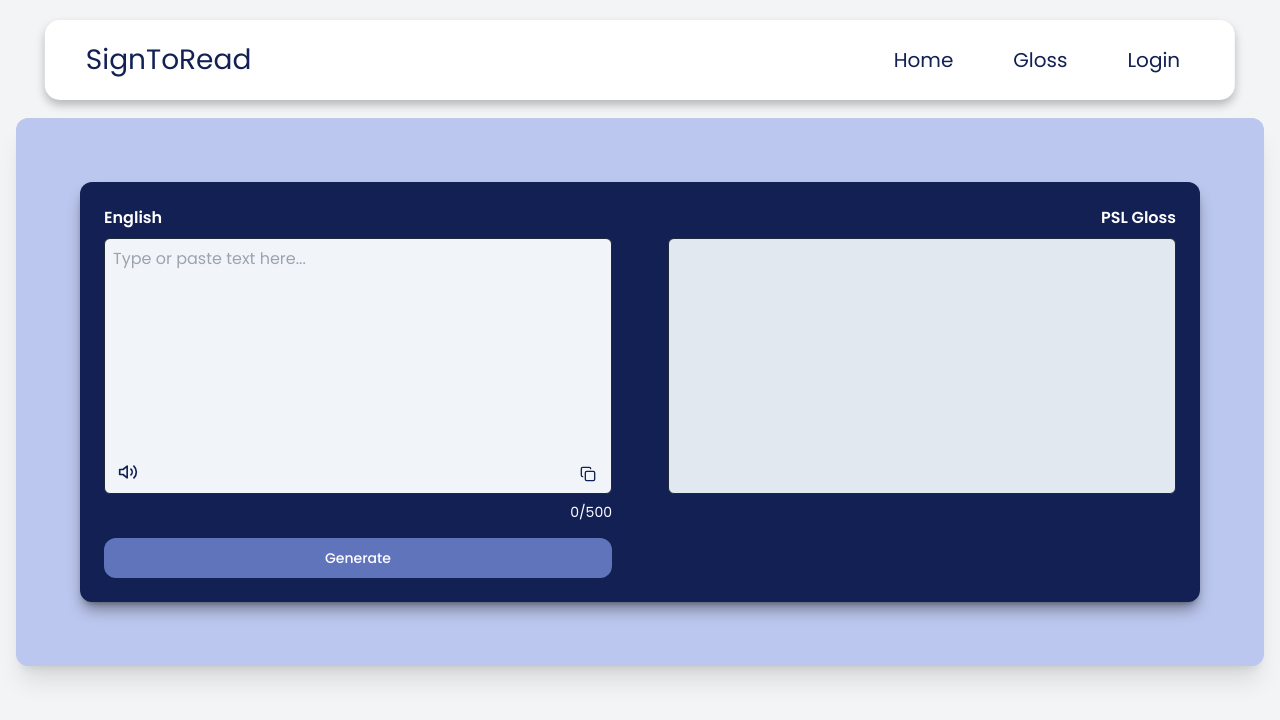
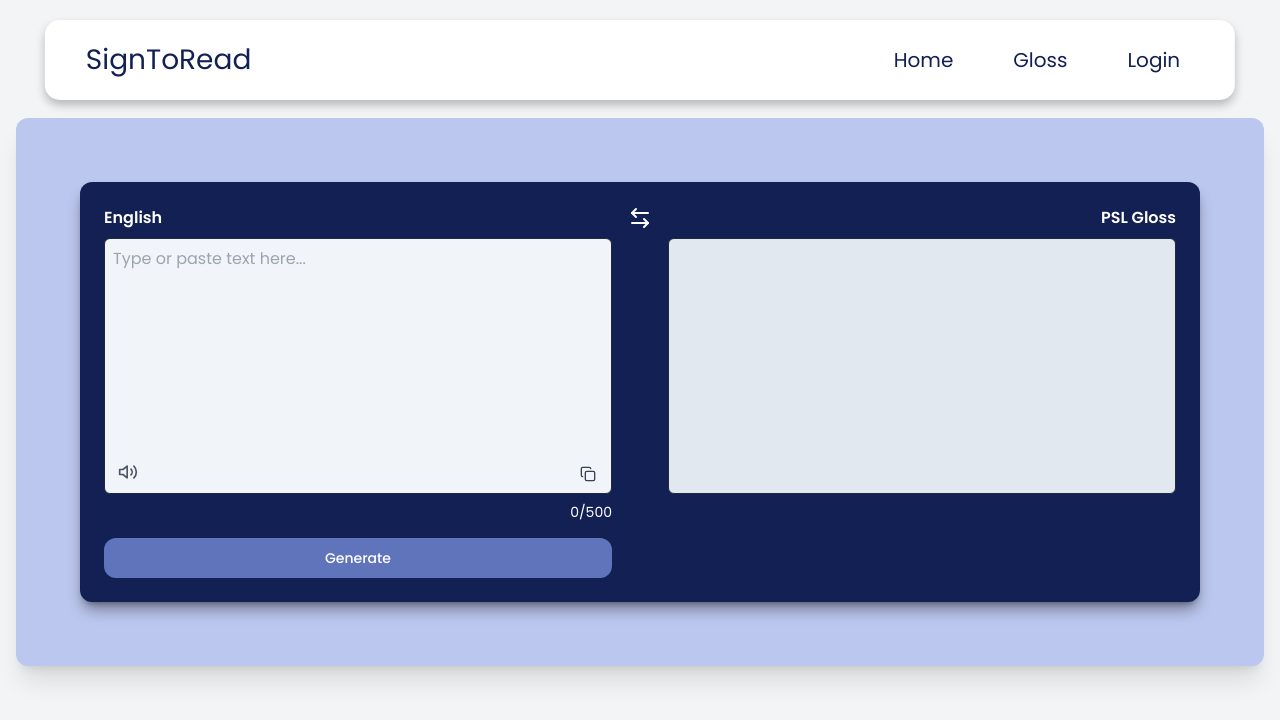
Before and after one commit to Zav06838/SignToRead, a React (Vite) app in the folder client/: page / in a window 1280 px wide. Shown: the top 720 px of the page. Built offline with nearby package versions, Linux system fonts and the light colour scheme.

Commit message:
padding added

```diff
--- a/client/src/components/navbar.css
+++ b/client/src/components/navbar.css
@@ -5,15 +5,17 @@
   margin: 0;
   box-sizing: border-box;
   font-family: "Poppins", sans-serif;
-  color: #122053;
 }
 
 a {
   text-decoration: none;
+  color: #122053;
+
 }
 
 li {
   list-style-type: none;
+
 }
 
 .navbar {
--- a/client/src/pages/textToGloss2.tsx
+++ b/client/src/pages/textToGloss2.tsx
@@ -95,7 +95,7 @@
 
   return (
     <div className="min-h-screen bg-gray-100 flex flex-col items-center justify-center p-4 pt-28 lg:pt-0 md:pt-0">
-      <div className="bg-[#BCC7EF] shadow-xl rounded-xl p-16 md:flex md:max-w-screen-2xl w-full md:justify-center">
+      <div className="bg-[#BCC7EF] shadow-xl rounded-xl md:p-16 lg:p-16 md:flex md:max-w-screen-2xl w-full md:justify-center sm:p-0">
         <div className="bg-[#122053] shadow-lg shadow-black/40 rounded-xl p-6 md:flex md:max-w-screen-xl w-full  ">
           <div className="flex flex-col w-full md:w-1/2 md:mr-4 relative">
             <Label
```
Also changed, not shown: client/src/components/navbar.tsx (+6 -3 lines).
